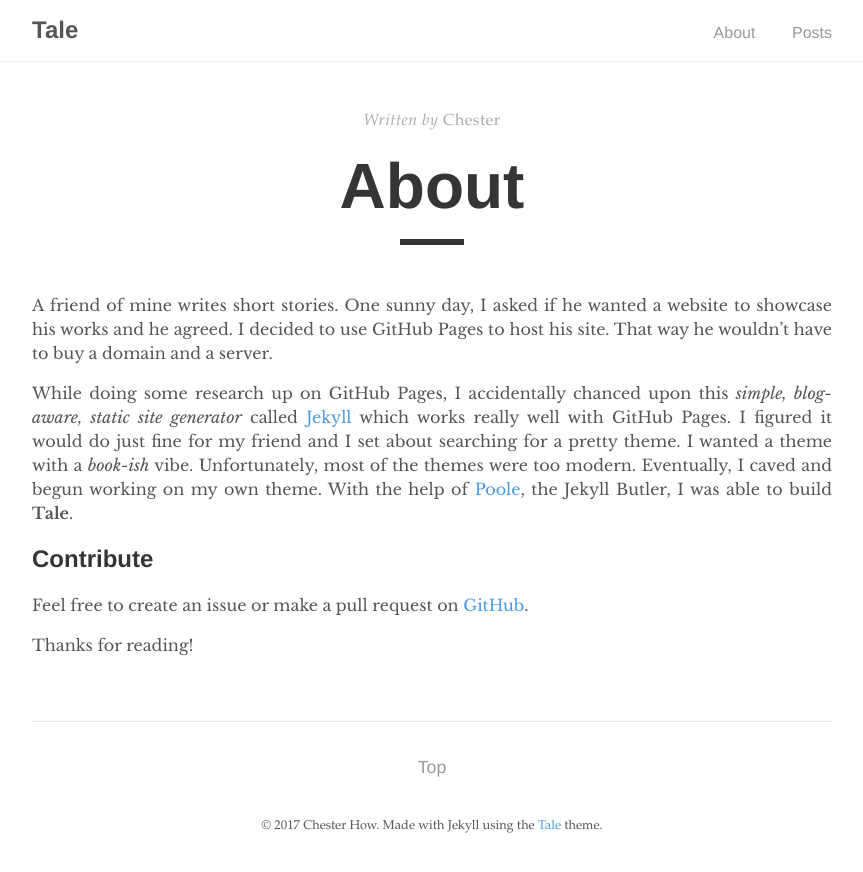
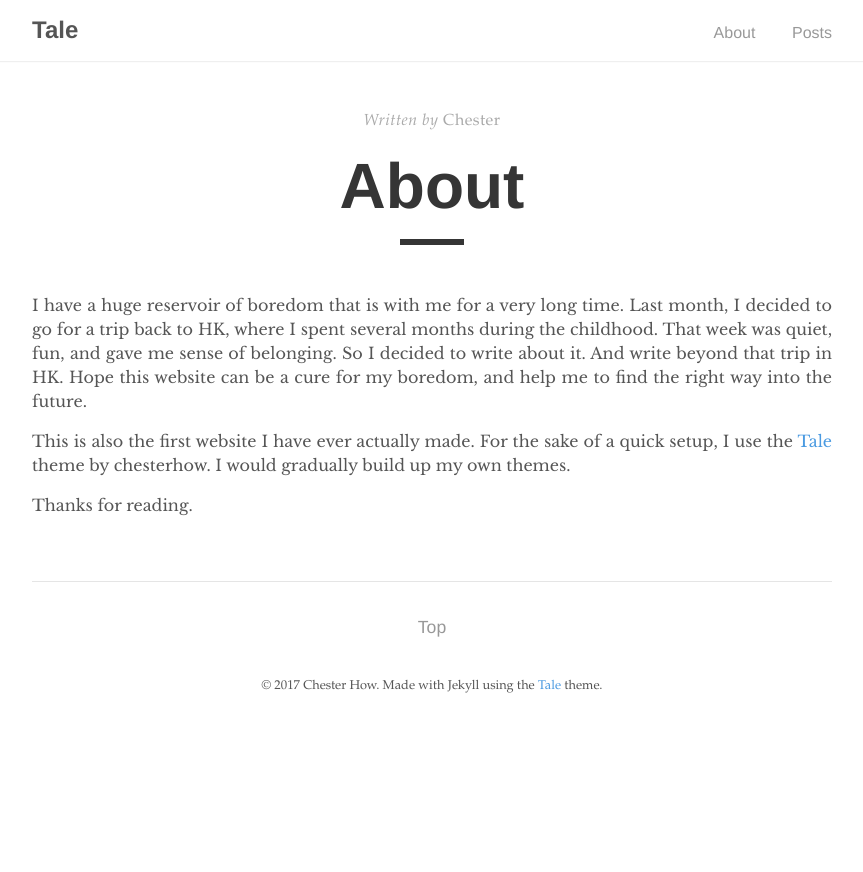
Before and after one commit to Oaklight/Oaklight.github.io, a Jekyll site: the page built from about.md, in a window 1280 px wide. Shown: the top 872 px of the page, without its empty margins (208-1071 px from the left). Built offline with Jekyll 4.4.1, drawn with Linux system fonts in a browser that asks for light colours.

Commit message:
change the about page to personal info

```diff
--- a/about.md
+++ b/about.md
@@ -5,11 +5,8 @@ author: "Chester"
 permalink: /about/
 ---
 
-A friend of mine writes short stories. One sunny day, I asked if he wanted a website to showcase his works and he agreed. I decided to use GitHub Pages to host his site. That way he wouldn't have to buy a domain and a server.
+I have a huge reservoir of boredom that is with me for a very long time. Last month, I decided to go for a trip back to HK, where I spent several months during the childhood. That week was quiet, fun, and gave me sense of belonging. So I decided to write about it. And write beyond that trip in HK. Hope this website can be a cure for my boredom, and help me to find the right way into the future.
 
-While doing some research up on GitHub Pages, I accidentally chanced upon this _simple, blog-aware, static site generator_ called [Jekyll](https://jekyllrb.com/) which works really well with GitHub Pages. I figured it would do just fine for my friend and I set about searching for a pretty theme. I wanted a theme with a _book-ish_ vibe. Unfortunately, most of the themes were too modern. Eventually, I caved and begun working on my own theme. With the help of [Poole](https://github.com/poole/poole), the Jekyll Butler, I was able to build **Tale**.
+This is also the first website I have ever actually made. For the sake of a quick setup, I use the [Tale](https://github.com/chesterhow/tale) theme by chesterhow. I would gradually build up my own themes.
 
-## Contribute
-Feel free to create an issue or make a pull request on [GitHub](https://github.com/chesterhow/tale).
-
-Thanks for reading!
+Thanks for reading.
```
